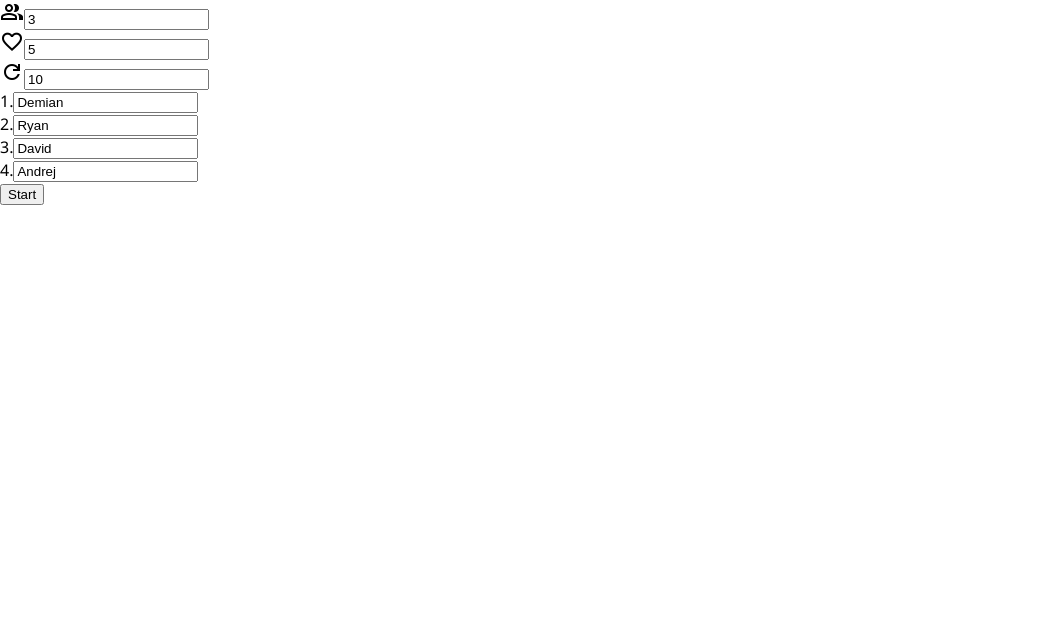
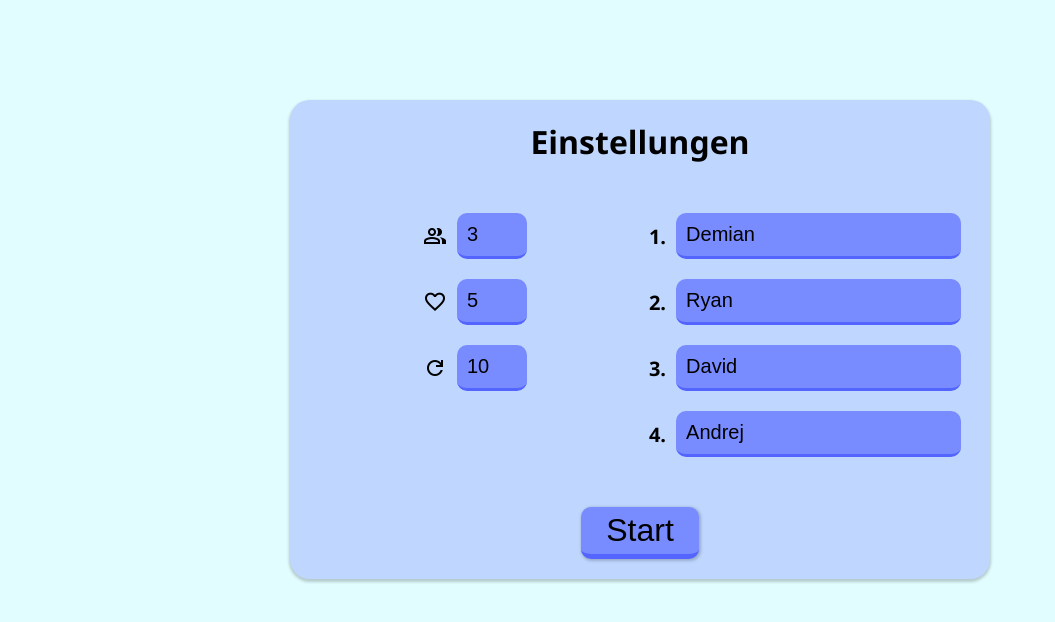
Before and after one commit to dem13/quizang, an Angular app: page / in a window 1280 px wide. Shown: the top 622 px of the page, without its empty margins (0-1055 px from the left). Built offline with nearby package versions, Linux system fonts and the light colour scheme.

Commit message:
launch styling

```diff
--- a/src/app/quiz-card/quiz-card.component.scss
+++ b/src/app/quiz-card/quiz-card.component.scss
@@ -0,0 +1,9 @@
+
+.quiz-card {
+    background-color: var(--bg-elv-color);
+    max-width: 700px;
+    margin: 100px auto;
+    padding: 20px;
+    border-radius: 20px;
+    box-shadow: 0 2px 3px 1px rgba($color: #000000, $alpha: 0.2);
+}
--- a/src/app/quiz/quiz-launch/quiz-launch-button/quiz-launch-button.component.scss
+++ b/src/app/quiz/quiz-launch/quiz-launch-button/quiz-launch-button.component.scss
@@ -0,0 +1,16 @@
+button {
+    font-size: 32px;
+    background-color: var(--secondary-light);
+    outline: none!important;
+    padding: 5px 25px;
+    border: none;
+    border-bottom: 5px solid var(--secondary-color);
+    border-radius: 10px;
+    cursor: pointer;
+    box-shadow: 1px 1px 3px 1px rgba($color: #000000, $alpha: 0.2);
+    transition: background-color 0.25s;
+
+    &:hover {
+        background-color: var(--secondary-color);
+    }
+}
--- a/src/app/quiz/quiz-launch/quiz-launch-settings/quiz-launch-settings.component.scss
+++ b/src/app/quiz/quiz-launch/quiz-launch-settings/quiz-launch-settings.component.scss
@@ -0,0 +1,25 @@
+.quiz-launch-settings {
+    display: flex;
+    flex-wrap: wrap;
+    gap: 20px;
+
+    .quiz-launch-settings-item {
+        flex: 100%;
+        display: flex;
+        justify-content: center;
+        align-items: center;
+        gap: 10px;
+
+
+        input {
+            max-width: 70px;
+            font-size: var(--quiz-launch-font-size);
+            outline: none!important;
+            background-color: var(--secondary-light);
+            border: none;
+            border-bottom: 3px solid var(--secondary-color);
+            border-radius: 10px;
+            padding: 10px;
+        }
+    }
+}
--- a/src/app/quiz/quiz-launch/quiz-launch.component.html
+++ b/src/app/quiz/quiz-launch/quiz-launch.component.html
@@ -1,4 +1,7 @@
 <div class="quiz-launch">
+    <div class="quiz-launch-header">
+        Einstellungen
+    </div>
     <div class="quiz-launch-setting-container">
         <app-quiz-launch-settings></app-quiz-launch-settings>
     </div>
--- a/src/app/quiz/quiz-launch/quiz-launch.component.scss
+++ b/src/app/quiz/quiz-launch/quiz-launch.component.scss
@@ -0,0 +1,33 @@
+
+.quiz-launch {
+    --quiz-launch-font-size: 20px;
+
+    display: grid;
+    grid-template-columns: 1fr 1fr 1fr 1fr;
+    grid-template-areas:
+        "header header header header"
+        "settings-left settings-left settings-right settings-right"
+        "controls controls controls controls";
+    row-gap: 50px;
+
+    .quiz-launch-header {
+        grid-area: header;
+        font-size: 32px;
+        font-weight: bold;
+        text-align: center;
+
+    }
+
+    .quiz-launch-setting-container {
+        grid-area: settings-left;
+    }
+
+    .quiz-player-settings-container {
+        grid-area: settings-right;
+    }
+
+    .quiz-launch-button-container {
+        grid-area: controls;
+        text-align: center;
+    }
+}
--- a/src/app/quiz/quiz-launch/quiz-player-settings/quiz-player-settings.component.scss
+++ b/src/app/quiz/quiz-launch/quiz-player-settings/quiz-player-settings.component.scss
@@ -0,0 +1,30 @@
+.quiz-player-settings {
+    display: flex;
+    flex-wrap: wrap;
+    gap: 20px;
+    justify-content: center;
+    align-items: center;
+
+    .quiz-player-settings-input {
+        flex: 100%;
+        display: flex;
+        gap: 10px;
+        justify-content: center;
+        align-items: center;
+
+        span {
+            font-size: var(--quiz-launch-font-size);
+            font-weight: bold;
+        }
+
+        input {
+            font-size: var(--quiz-launch-font-size);
+            outline: none!important;
+            background-color: var(--secondary-light);
+            border: none;
+            border-bottom: 3px solid var(--secondary-color);
+            border-radius: 10px;
+            padding: 10px;
+        }
+    }
+}
--- a/src/styles.scss
+++ b/src/styles.scss
@@ -1,4 +1,11 @@
-
+:root {
+    --bg-color: #E2FDFF;
+    --bg-elv-color: #BFD7FF;
+    --bg-over-color: #9BB1FF;
+    --secondary-color: #5465FF;
+    --secondary-light: #788BFF;
+    --ft-color: #000;
+}
 
 * {
     box-sizing: border-box;
@@ -11,4 +18,6 @@ body, html {
 
 body {
     font-family: 'Segoe UI', Tahoma, Geneva, Verdana, sans-serif;
+    background-color: var(--bg-color);
+    color: var(--ft-color);
 }
```
